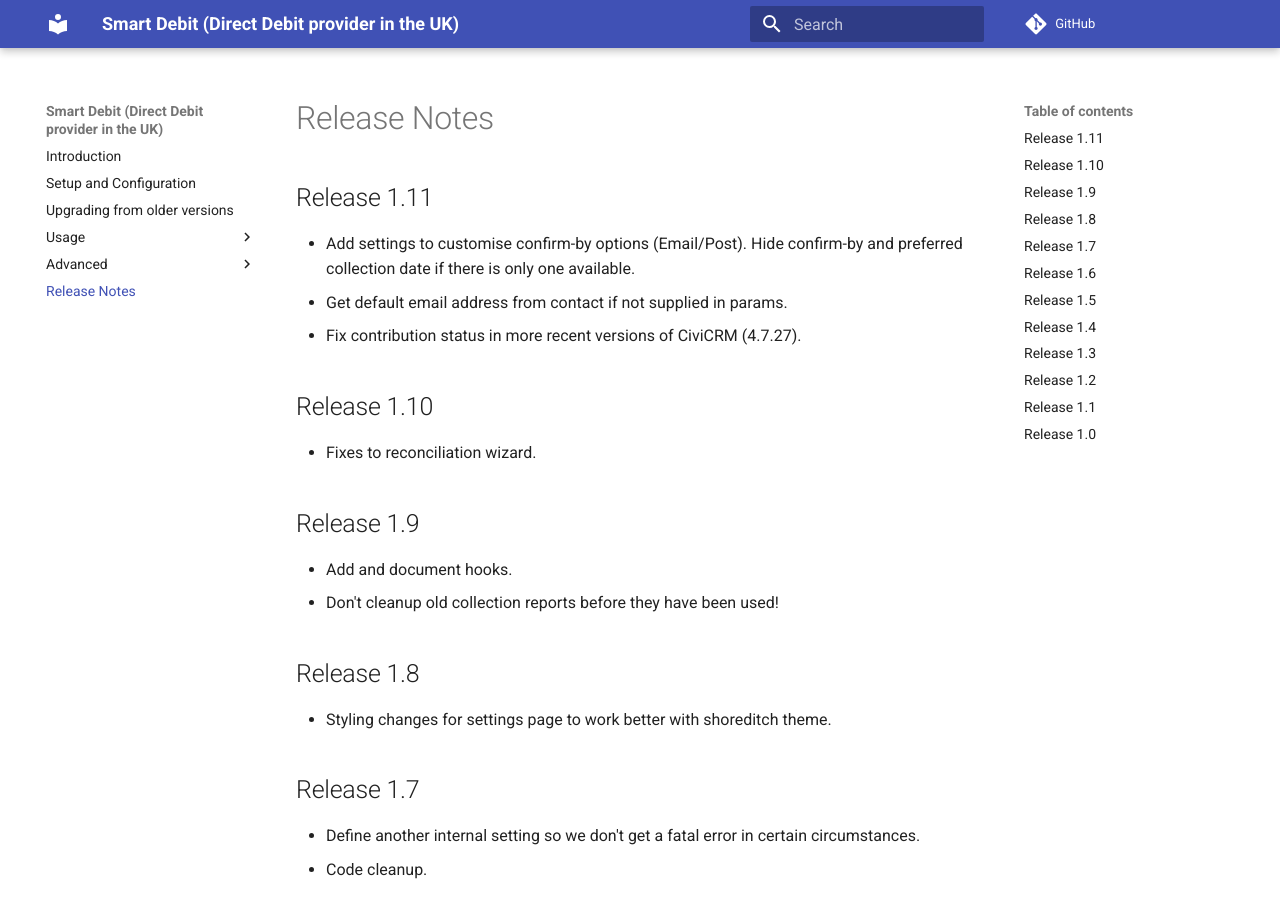
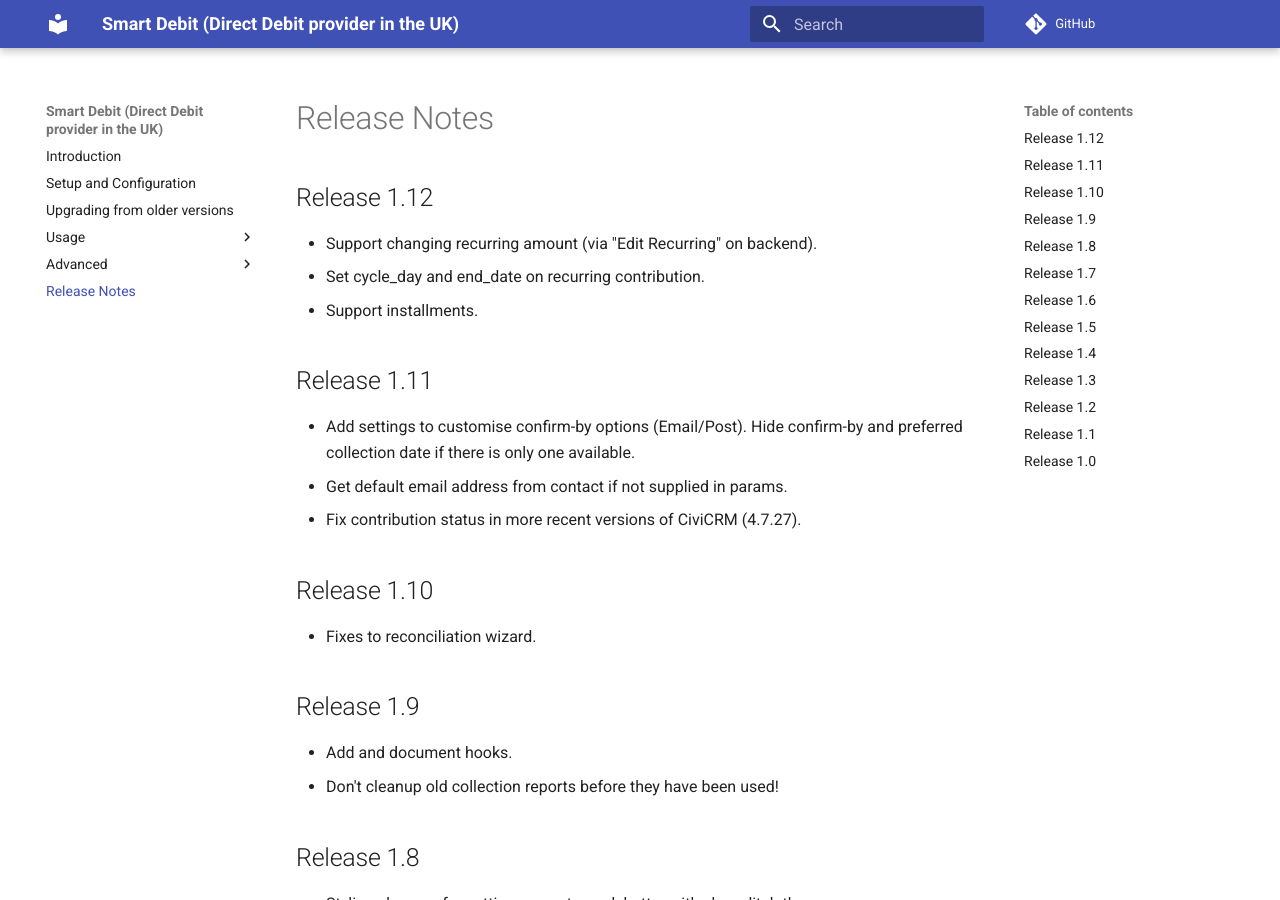
Before and after one commit to mattwire/org.civicrm.smartdebit, an MkDocs documentation site: the page built from docs/release/release_notes.md, in a window 1280 px wide and 900 px high. Built offline with MkDocs 1.6.1 and Material for MkDocs 9.7.7, drawn with Linux system fonts in a browser that asks for light colours; comment, search, counter and statistics services are not loaded; old or Windows-style settings are respelled for this version of MkDocs.

Commit message:
Update docs - release notes

```diff
--- a/docs/release/release_notes.md
+++ b/docs/release/release_notes.md
@@ -1,3 +1,9 @@
+## Release 1.12
+
+* Support changing recurring amount (via "Edit Recurring" on backend).
+* Set cycle_day and end_date on recurring contribution.
+* Support installments.
+
 ## Release 1.11
 
 * Add settings to customise confirm-by options (Email/Post).  Hide confirm-by and preferred collection date if there is only one available.
```
